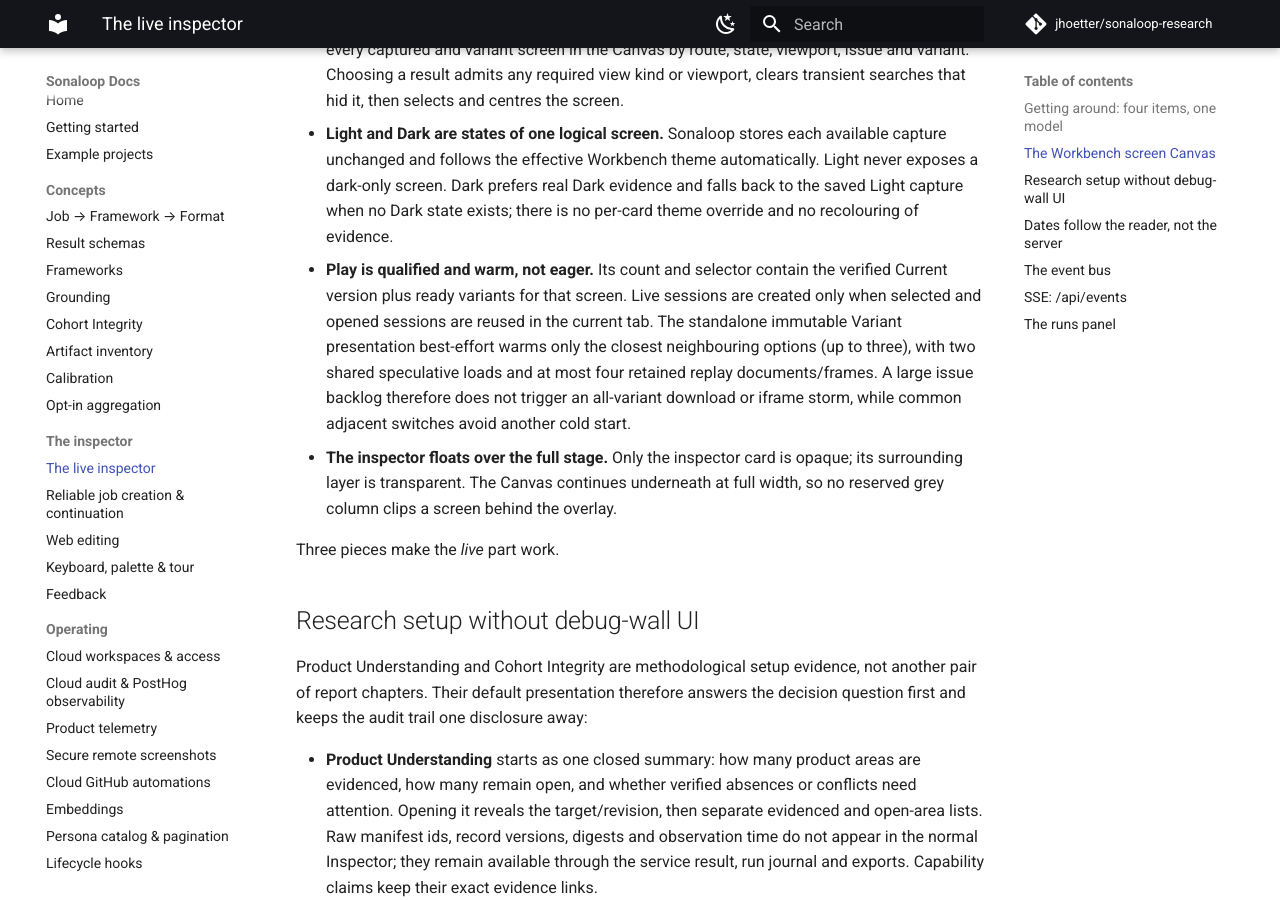
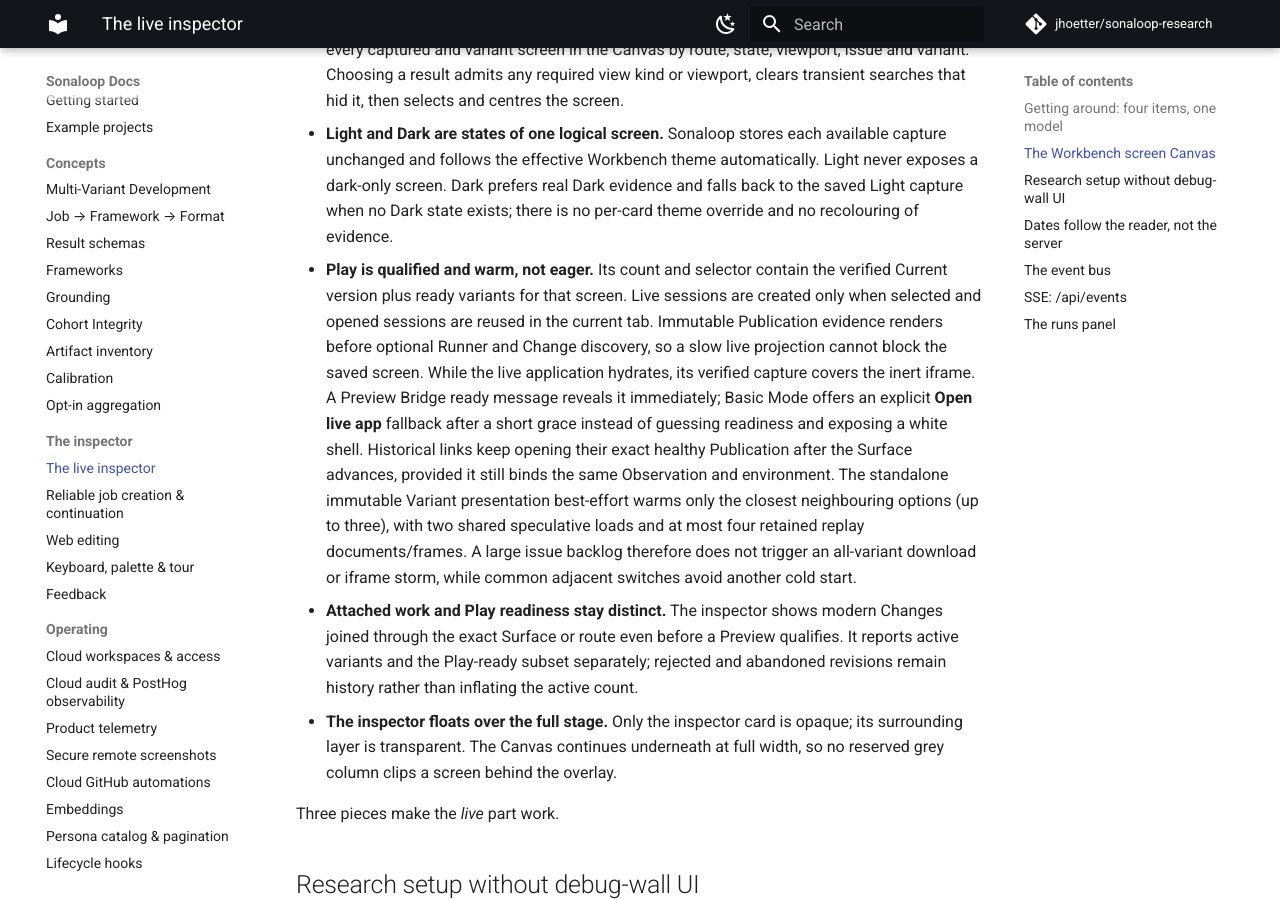
Before and after one commit to jhoetter/sonaloop-docs, an MkDocs documentation site: the page built from docs/live-inspector.md, in a window 1280 px wide and 900 px high, scrolled down 1667 px. Built offline with MkDocs 1.6.1 and Material for MkDocs 9.7.7, drawn with Linux system fonts in a browser that asks for light colours; comment, search, counter and statistics services are not loaded.

Commit message:
Publish the multi-variant development vision

```diff
--- a/docs/live-inspector.md
+++ b/docs/live-inspector.md
@@ -68,11 +68,21 @@ screens rather than a flat screenshot list:
   recolouring of evidence.
 - **Play is qualified and warm, not eager.** Its count and selector contain the verified
   Current version plus ready variants for that screen. Live sessions are created only when
-  selected and opened sessions are reused in the current tab. The standalone immutable
-  Variant presentation best-effort warms only the closest neighbouring options (up to three),
-  with two shared speculative loads and at most four retained replay documents/frames. A large
-  issue backlog therefore does not trigger an all-variant download or iframe storm, while
-  common adjacent switches avoid another cold start.
+  selected and opened sessions are reused in the current tab. Immutable Publication evidence
+  renders before optional Runner and Change discovery, so a slow live projection cannot block
+  the saved screen. While the live application hydrates, its verified capture covers the inert
+  iframe. A Preview Bridge ready message reveals it immediately; Basic Mode offers an explicit
+  **Open live app** fallback after a short grace instead of guessing readiness and exposing a
+  white shell. Historical links keep opening their exact healthy
+  Publication after the Surface advances, provided it still binds the same Observation and
+  environment. The standalone immutable Variant presentation best-effort warms only the
+  closest neighbouring options (up to three), with two shared speculative loads and at most
+  four retained replay documents/frames. A large issue backlog therefore does not trigger an
+  all-variant download or iframe storm, while common adjacent switches avoid another cold start.
+- **Attached work and Play readiness stay distinct.** The inspector shows modern Changes joined
+  through the exact Surface or route even before a Preview qualifies. It reports active variants
+  and the Play-ready subset separately; rejected and abandoned revisions remain history rather
+  than inflating the active count.
 - **The inspector floats over the full stage.** Only the inspector card is opaque; its
   surrounding layer is transparent. The Canvas continues underneath at full width, so no
   reserved grey column clips a screen behind the overlay.
--- a/docs/llms.txt
+++ b/docs/llms.txt
@@ -8,6 +8,7 @@
 ## Docs
 
 - [Getting started](https://raw.githubusercontent.com/jhoetter/sonaloop-docs/main/docs/getting-started.md): one-sentence uvx install, MCP registration, sonaloop info diagnostics, first project
+- [Multi-Variant Software Development](https://raw.githubusercontent.com/jhoetter/sonaloop-docs/main/docs/multi-variant-development.md): long-term sonaloop-v4 vision, provider-neutral domain model, execution boundaries and sequenced migration path
 - [Example projects](https://raw.githubusercontent.com/jhoetter/sonaloop-docs/main/docs/examples.md): shipped demo studies — list/load/remove, idempotent loading
 - [Job → Framework → Format taxonomy](https://raw.githubusercontent.com/jhoetter/sonaloop-docs/main/docs/job-framework-format.md): the three-layer source-of-truth taxonomy + the A/B test, pricing and ideation run protocols + the Adding-a-Job recipe
 - [Result schemas](https://raw.githubusercontent.com/jhoetter/sonaloop-docs/main/docs/result-schemas.md): domain-neutral output contracts for Jobs and methodologies, evidence policy, live-required interruption seam
@@ -17,7 +18,7 @@
 - [Artifact inventory](https://raw.githubusercontent.com/jhoetter/sonaloop-docs/main/docs/artifact-inventory.md): references vs assets vs flows vs sessions, linear persona reading flows, runnable and metadata-only remote prototype forms, and authenticated workspace-bound Cloud file delivery
 - [Calibration](https://raw.githubusercontent.com/jhoetter/sonaloop-docs/main/docs/calibration.md): prediction calibration and Brier scoring
 - [Opt-in aggregation](https://raw.githubusercontent.com/jhoetter/sonaloop-docs/main/docs/opt-in-aggregation-design.md): sentiment/coverage aggregation model
-- [The live inspector](https://raw.githubusercontent.com/jhoetter/sonaloop-docs/main/docs/live-inspector.md): navigation (4-item sidebar, archive-filtered current-job and run discovery, archived-job exact-link evidence access, complete linked project cohort, Library browser, row slide-overs, explicit screen-replay/partial/no-screen session evidence, quiet persisted input/output degrees, run chip), Workbench Canvas screen search, automatic per-screen Light/Dark capture states, qualified on-demand Play with tab-local live-session reuse and bounded adjacent immutable-replay warming, transparent floating inspector, compact Product Understanding/Cohort Integrity disclosures, browser-local timestamps, event bus, SSE /api/events, activity feed, runs panel
+- [The live inspector](https://raw.githubusercontent.com/jhoetter/sonaloop-docs/main/docs/live-inspector.md): navigation (4-item sidebar, archive-filtered current-job and run discovery, archived-job exact-link evidence access, complete linked project cohort, Library browser, row slide-overs, explicit screen-replay/partial/no-screen session evidence, quiet persisted input/output degrees, run chip), Workbench Canvas screen search, automatic per-screen Light/Dark capture states, exact attached-work vs Play-ready status, progressively enriched on-demand Play with Preview Bridge readiness, verified-capture hydration cover and Basic-Mode fallback, historical Publication links, tab-local live-session reuse and bounded adjacent immutable-replay warming, transparent floating inspector, compact Product Understanding/Cohort Integrity disclosures, browser-local timestamps, event bus, SSE /api/events, activity feed, runs panel
 - [Reliable job creation and continuation](https://raw.githubusercontent.com/jhoetter/sonaloop-docs/main/docs/reliable-runs.md): frontdoor-only Cloud creation, immutable authenticated creator labels plus privacy-safe first-ingress `via …` connector attribution, audited owner-attested exact legacy corrections, weak-model-safe unfinished-job discovery and continuation, resumable report handoff with explicit latest-terminal-synthesis lineage and deterministic stale-report replacement, URL-only `needs_setup` remediation, explicit multi-screen capture review, dispatch-bound screen delivery receipts, bounded manifest observations, real candidate-backed cohort selection, logical-request deduplication, single-active-run ownership, Reaction Test integrity gates and engine-owned completion
 - [Web editing](https://raw.githubusercontent.com/jhoetter/sonaloop-docs/main/docs/web-editing.md): the inspector's write boundary — structural edits vs host-authored text
 - [Keyboard, palette & tour](https://raw.githubusercontent.com/jhoetter/sonaloop-docs/main/docs/keyboard.md): shortcuts (j/k/Enter/o/Esc row + slide-over navigation), the command palette, the local opt-in product tour and shared-Cloud default
--- a/mkdocs.yml
+++ b/mkdocs.yml
@@ -31,6 +31,7 @@ nav:
   - Getting started: getting-started.md
   - Example projects: examples.md
   - Concepts:
+      - Multi-Variant Development: multi-variant-development.md
       - Job → Framework → Format: job-framework-format.md
       - Result schemas: result-schemas.md
       - Frameworks: frameworks.md
```
Also changed, not shown: docs/index.md (+2 -0 lines), docs/multi-variant-development.md (added, +134 -0 lines).
